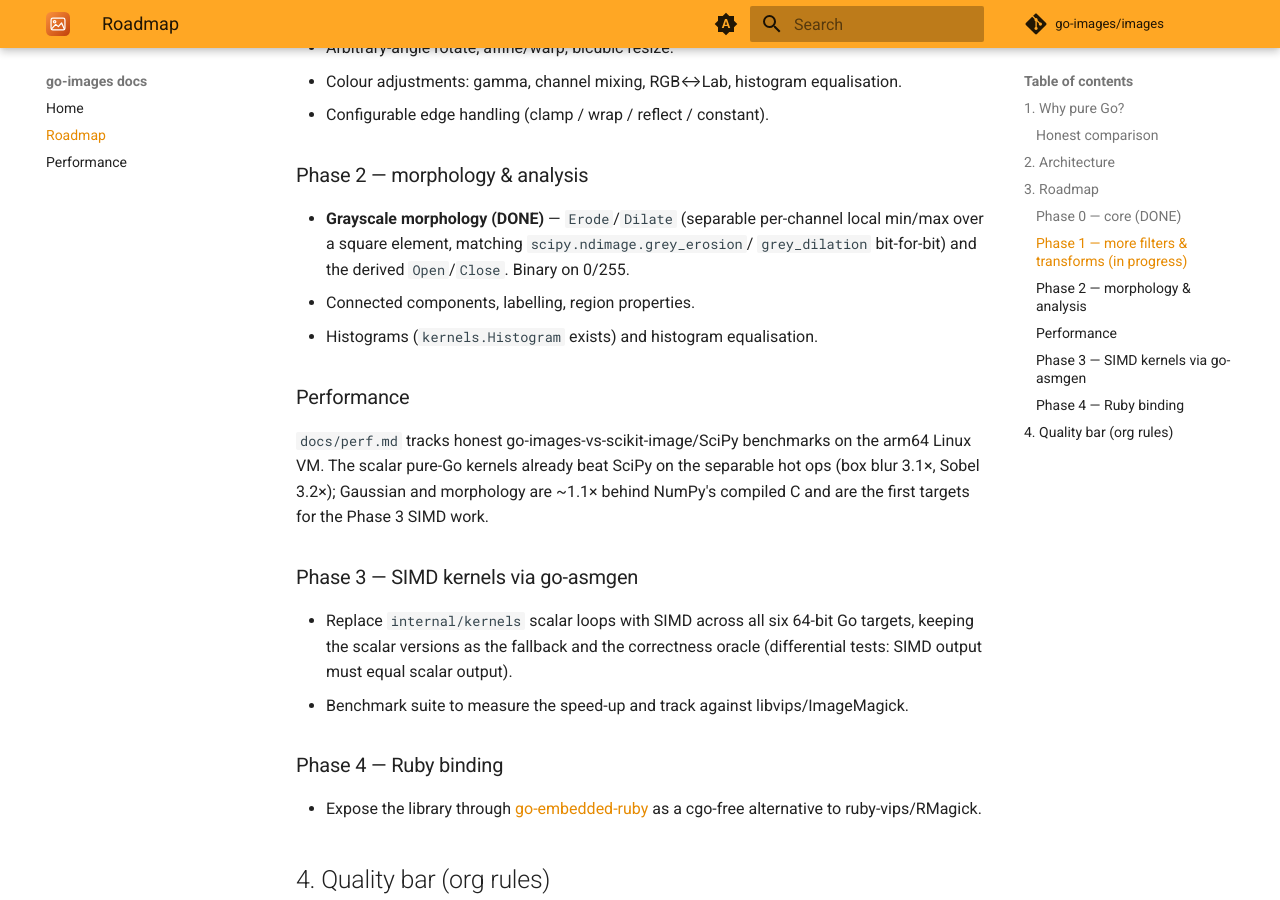
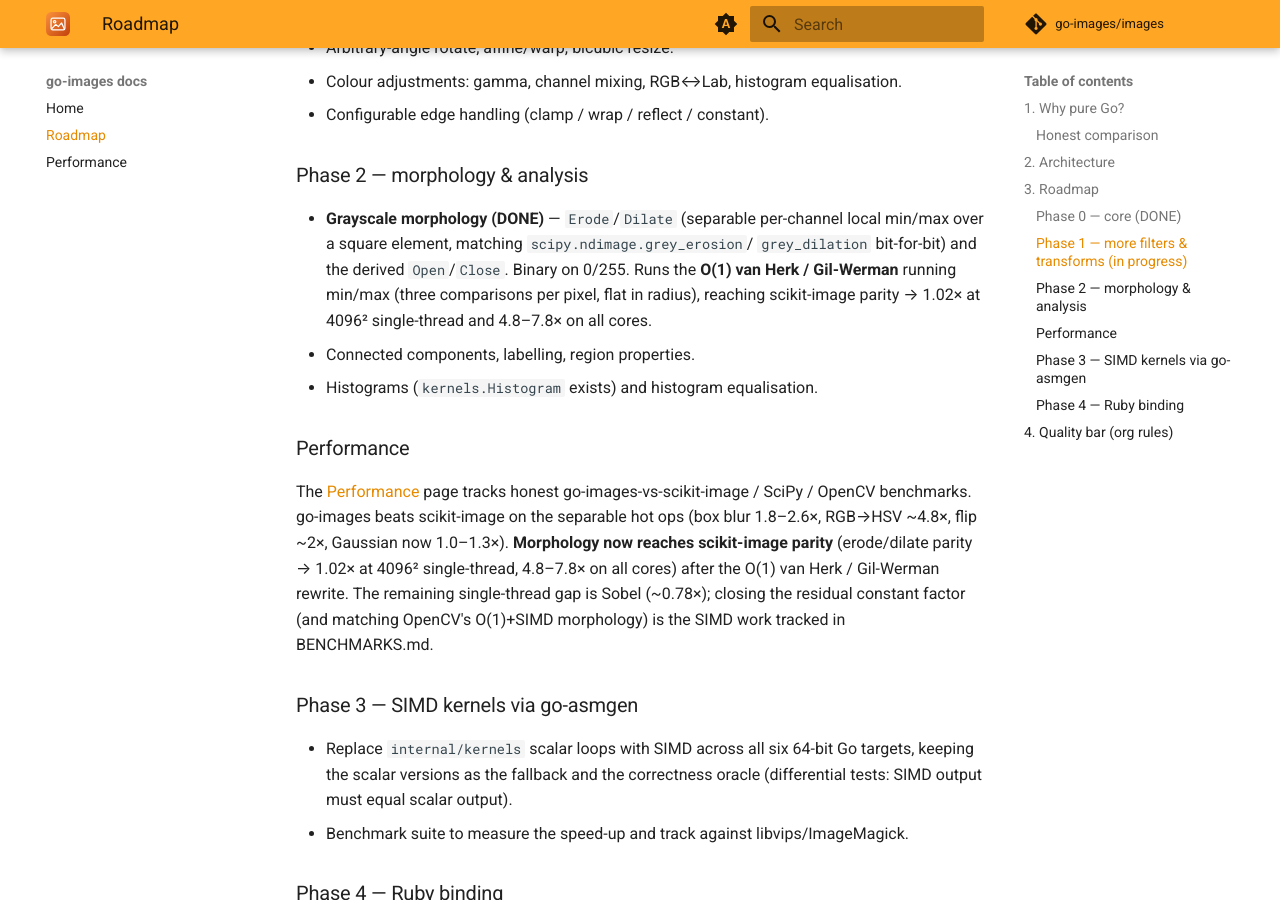
Before and after one commit to go-images/docs, an MkDocs documentation site: the page built from docs/roadmap.md, in a window 1280 px wide and 900 px high, scrolled down 2749 px. Built offline with MkDocs 1.6.1 and Material for MkDocs 9.7.7, drawn with Linux system fonts in a browser that asks for light colours; comment, search, counter and statistics services are not loaded; the version menu is left out.

Commit message:
docs: reconcile morphology perf claims with van Herk O(1) rewrite
Erode/Dilate moved from the O(radius) fold to the O(1) van Herk /
Gil-Werman running min/max, reaching scikit-image parity (parity to
1.02x at 4096 single-thread, 4.8-7.8x on all cores). Update the roadmap
and performance pages, which still framed morphology as ~1.1x behind and
a Phase 3 SIMD target, to match images/BENCHMARKS.md.

Co-Authored-By: Claude Opus 4.8 <noreply@anthropic.com>

```diff
--- a/docs/roadmap.md
+++ b/docs/roadmap.md
@@ -119,15 +119,22 @@ shape that maps onto vector registers.
 - **Grayscale morphology (DONE)** — `Erode`/`Dilate` (separable per-channel
   local min/max over a square element, matching `scipy.ndimage.grey_erosion`/
   `grey_dilation` bit-for-bit) and the derived `Open`/`Close`. Binary on 0/255.
+  Runs the **O(1) van Herk / Gil-Werman** running min/max (three comparisons per
+  pixel, flat in radius), reaching scikit-image parity → 1.02× at 4096²
+  single-thread and 4.8–7.8× on all cores.
 - Connected components, labelling, region properties.
 - Histograms (`kernels.Histogram` exists) and histogram equalisation.
 
 ### Performance
 
-`docs/perf.md` tracks honest go-images-vs-scikit-image/SciPy benchmarks on the
-arm64 Linux VM. The scalar pure-Go kernels already beat SciPy on the separable
-hot ops (box blur 3.1×, Sobel 3.2×); Gaussian and morphology are ~1.1× behind
-NumPy's compiled C and are the first targets for the Phase 3 SIMD work.
+The [Performance](performance.md) page tracks honest
+go-images-vs-scikit-image / SciPy / OpenCV benchmarks. go-images beats
+scikit-image on the separable hot ops (box blur 1.8–2.6×, RGB→HSV ~4.8×, flip
+~2×, Gaussian now 1.0–1.3×). **Morphology now reaches scikit-image parity**
+(erode/dilate parity → 1.02× at 4096² single-thread, 4.8–7.8× on all cores)
+after the O(1) van Herk / Gil-Werman rewrite. The remaining single-thread gap is
+Sobel (~0.78×); closing the residual constant factor (and matching OpenCV's
+O(1)+SIMD morphology) is the SIMD work tracked in BENCHMARKS.md.
 
 ### Phase 3 — SIMD kernels via go-asmgen
 
```
Also changed, not shown: docs/performance.md (+11 -0 lines).
